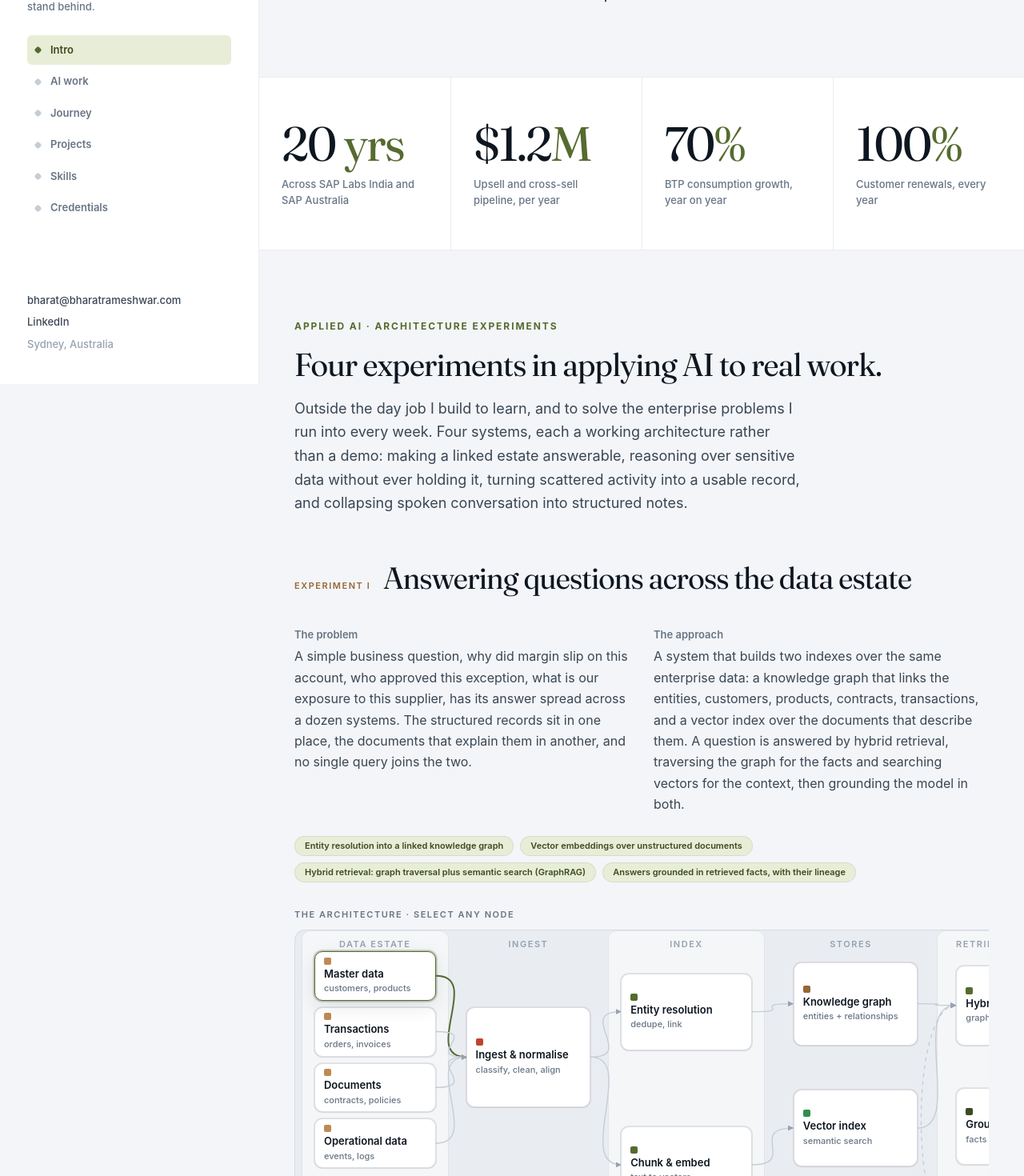
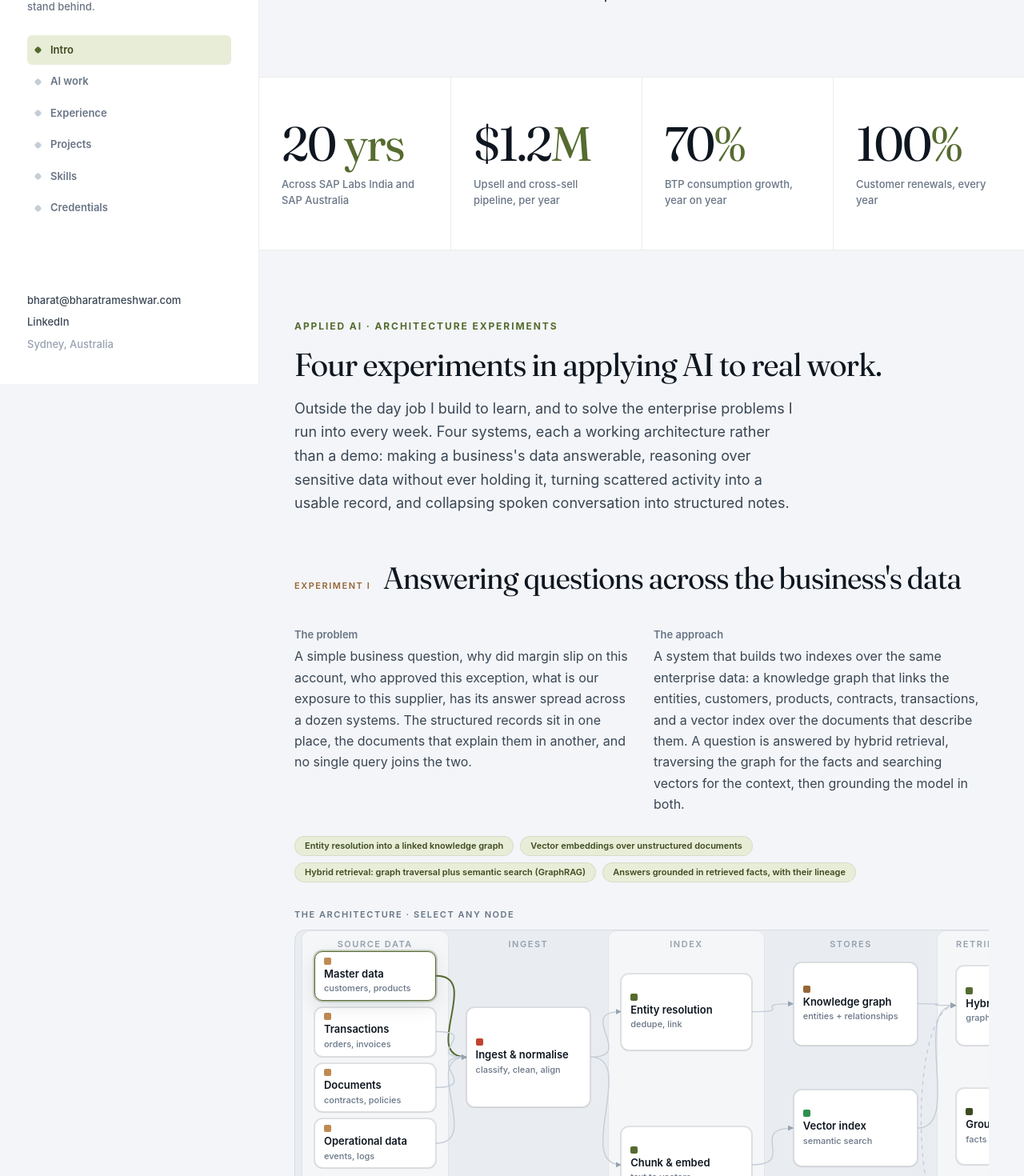
Before and after one commit to bharatrameshwar/bharatrameshwar.com, a React (Vite) app: page / in a window 1280 px wide. Shown: the part 320-1790 px from the top of the page at 80% size. Built offline with nearby package versions, Linux system fonts and the light colour scheme; a web font is replaced by a local one.

Commit message:
Drop 'estate' phrasing; rename Journey section to Experience
Exp I title -> 'Answering questions across the business's data' (anchor #data).
Lane 'Data estate' -> 'Source data'. Nav/section 'Journey' -> 'Experience'.
Timeline 'non-SAP estates' -> 'non-SAP landscapes'.

```diff
--- a/src/App.jsx
+++ b/src/App.jsx
@@ -1,11 +1,11 @@
 /* App.jsx — fixed-sidebar layout: left rail (identity + scroll-spy nav +
    contact) with the section components scrolling in the main column.
-   Deep-links: /#estate, /#privacy, /#activity, /#notes scroll to and flash
+   Deep-links: /#data, /#privacy, /#activity, /#notes scroll to and flash
    the matching experiment, so a LinkedIn post can link straight to one. */
 import { useState, useEffect } from "react"; // useState used by useScrollSpy
 import { RESUME as R } from "./resume-data.js";
 import {
-  Lead, Metrics, AIPortfolio, Journey, Projects, Skills, Credentials, Footer,
+  Lead, Metrics, AIPortfolio, Experience, Projects, Skills, Credentials, Footer,
 } from "./components/Sections.jsx";
 import "./styles/tokens.css";
 import "./styles/resume.css";
@@ -14,14 +14,14 @@ import "./styles/resume-sidebar.css";
 const SIDE_NAV = [
   { id: "lead", label: "Intro" },
   { id: "ai", label: "AI work" },
-  { id: "journey", label: "Journey" },
+  { id: "experience", label: "Experience" },
   { id: "projects", label: "Projects" },
   { id: "skills", label: "Skills" },
   { id: "credentials", label: "Credentials" },
 ];
 
 // anchors that live inside the AI section and should deep-link + flash
-const EXPERIMENT_ANCHORS = new Set(["estate", "privacy", "activity", "notes"]);
+const EXPERIMENT_ANCHORS = new Set(["data", "privacy", "activity", "notes"]);
 
 function useScrollSpy(ids) {
   const [active, setActive] = useState(ids[0]);
@@ -101,7 +101,7 @@ export default function App() {
         <Lead />
         <Metrics />
         <AIPortfolio />
-        <Journey />
+        <Experience />
         <Projects />
         <Skills />
         <Credentials />
--- a/src/components/Sections.jsx
+++ b/src/components/Sections.jsx
@@ -85,8 +85,8 @@ export const AIPortfolio = () => {
   );
 };
 
-export const Journey = () => (
-  <section className="r-section" id="journey" data-screen-label="Career timeline">
+export const Experience = () => (
+  <section className="r-section" id="experience" data-screen-label="Career timeline">
     <div className="r-wrap r-wrap--wide">
       <SectionHead eyebrow="The long arc" title="Twenty years, one continuous thread." lede="From load-testing scripts to AI architecture. Drag through the years to follow the work." />
       <Reveal><Timeline roles={R.timeline} /></Reveal>
--- a/src/resume-data.js
+++ b/src/resume-data.js
@@ -32,13 +32,13 @@ export const RESUME = {
   aiPortfolio: {
     eyebrow: "Applied AI · architecture experiments",
     title: "Four experiments in applying AI to real work.",
-    lede: "Outside the day job I build to learn, and to solve the enterprise problems I run into every week. Four systems, each a working architecture rather than a demo: making a linked estate answerable, reasoning over sensitive data without ever holding it, turning scattered activity into a usable record, and collapsing spoken conversation into structured notes.",
+    lede: "Outside the day job I build to learn, and to solve the enterprise problems I run into every week. Four systems, each a working architecture rather than a demo: making a business's data answerable, reasoning over sensitive data without ever holding it, turning scattered activity into a usable record, and collapsing spoken conversation into structured notes.",
     experiments: [
       {
         id: "memory",
-        anchor: "estate",
+        anchor: "data",
         tag: "Experiment I",
-        name: "Answering questions across the data estate",
+        name: "Answering questions across the business's data",
         problem: "A simple business question, why did margin slip on this account, who approved this exception, what is our exposure to this supplier, has its answer spread across a dozen systems. The structured records sit in one place, the documents that explain them in another, and no single query joins the two.",
         approach: "A system that builds two indexes over the same enterprise data: a knowledge graph that links the entities, customers, products, contracts, transactions, and a vector index over the documents that describe them. A question is answered by hybrid retrieval, traversing the graph for the facts and searching vectors for the context, then grounding the model in both.",
         techniques: [
@@ -52,7 +52,7 @@ export const RESUME = {
           w: 1000, h: 540,
           detailLabels: { a: "What it does", b: "Why it is built this way" },
           lanes: [
-            { label: "Data estate", x: 8, w: 184 },
+            { label: "Source data", x: 8, w: 184 },
             { label: "Ingest", x: 200, w: 184 },
             { label: "Index", x: 392, w: 196 },
             { label: "Stores", x: 596, w: 200 },
@@ -82,7 +82,7 @@ export const RESUME = {
             { id: "ans", label: "Grounded answer", short: "facts + context", x: 828, y: 198, w: 150, h: 96, kind: "output",
               a: "The model composes an answer grounded in the retrieved facts and documents, with their lineage.", b: "Grounding in retrieved evidence is what makes the answer auditable instead of merely plausible.", tech: "grounded generation, citations back to node IDs" },
             { id: "agent", label: "Agent / API", short: "asks in language · A2A", x: 828, y: 332, w: 150, h: 96, kind: "cloud",
-              a: "An agent or application asks in natural language and gets a grounded, traceable answer back.", b: "Exposed as a tool, the data estate becomes something other systems and agents can query directly.", tech: "exposed over MCP and REST; language to query-plan" },
+              a: "An agent or application asks in natural language and gets a grounded, traceable answer back.", b: "Exposed as a tool, the business's data becomes something other systems and agents can query directly.", tech: "exposed over MCP and REST; language to query-plan" },
           ],
           edges: [
             { from: "md", to: "ing" }, { from: "tx", to: "ing" }, { from: "doc", to: "ing" }, { from: "ops", to: "ing" },
@@ -276,7 +276,7 @@ export const RESUME = {
       role: "Customer Success Manager, SAP BTP",
       sub: "incl. Datasphere, SAC and Business Data Cloud",
       start: 2021, end: null, range: "2021 — present",
-      summary: "Guiding net-new enterprise customers from on-premise SAP and non-SAP estates onto BTP and the data and analytics portfolio, with minimal disruption to the business.",
+      summary: "Guiding net-new enterprise customers from on-premise SAP and non-SAP landscapes onto BTP and the data and analytics portfolio, with minimal disruption to the business.",
       points: [
         "Influenced 70% YoY BTP consumption growth and generated more than $1.2M of upsell and cross-sell pipeline in a single year.",
         "Positioned SAP Datasphere as the strategic data fabric and led competitive displacement of non-SAP data architectures in favour of Business Data Cloud.",
```
